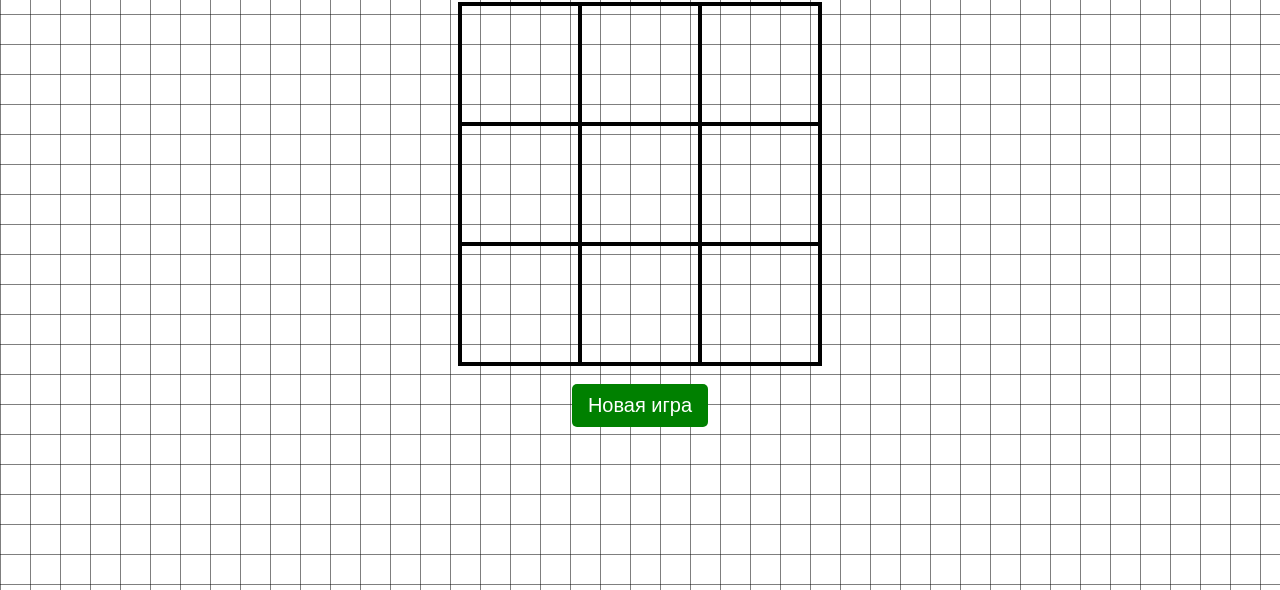
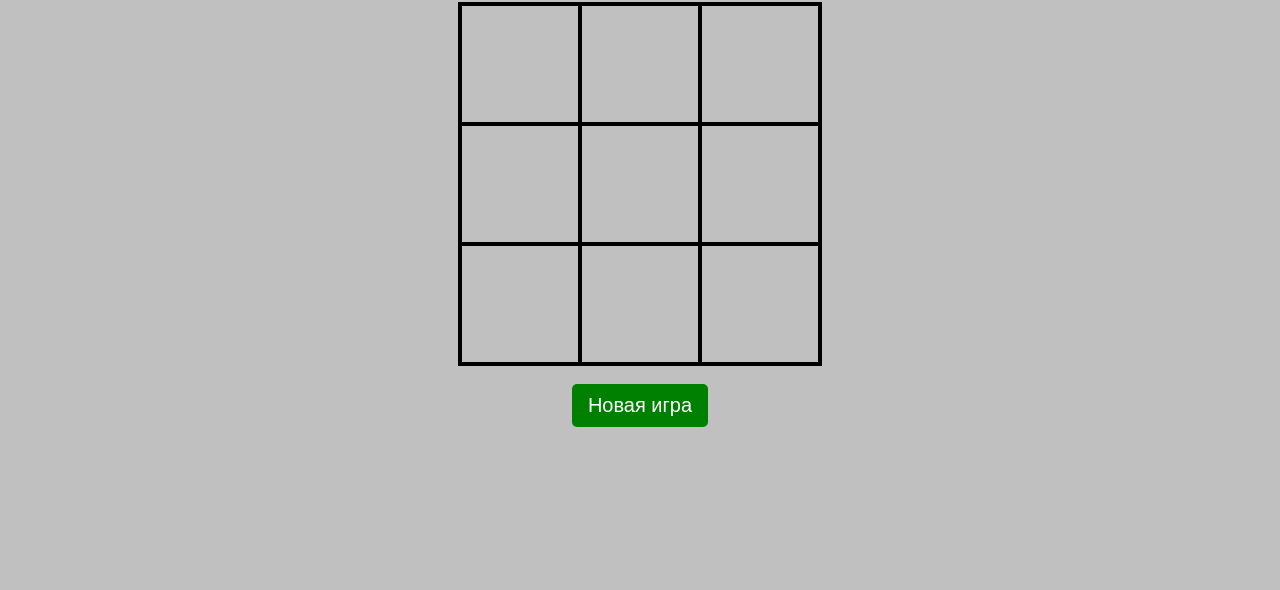
Before and after one commit to Am-glitch/tic-tac-toe-game, a plain HTML site: page index.html in a window 1280 px wide. Shown: the part 226-816 px from the top of the page. Drawn offline with Linux system fonts and the light colour scheme.

Commit message:
changed background

```diff
--- a/style.css
+++ b/style.css
@@ -8,8 +8,7 @@ body {
     flex-direction: column;
     justify-content: center;
     align-items: center;
-    background: linear-gradient(rgba(0, 0, 0, 4), transparent 1px),
-    linear-gradient(90deg, rgba(0, 0, 0, 4), transparent 1px);
+    background: #C0C0C0;
     background-size: 30px 30px;
     row-gap: 20px;
 }
```
